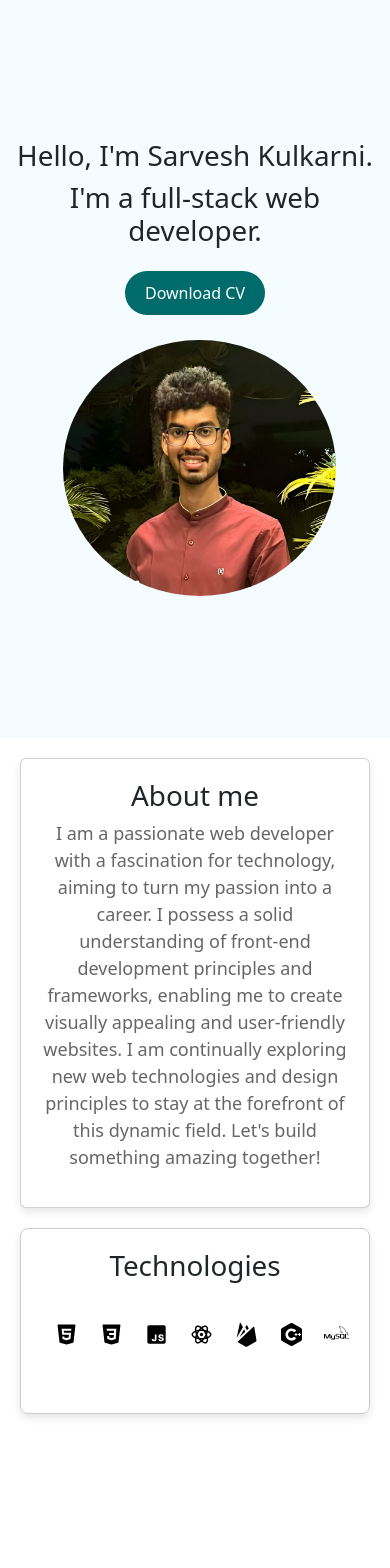
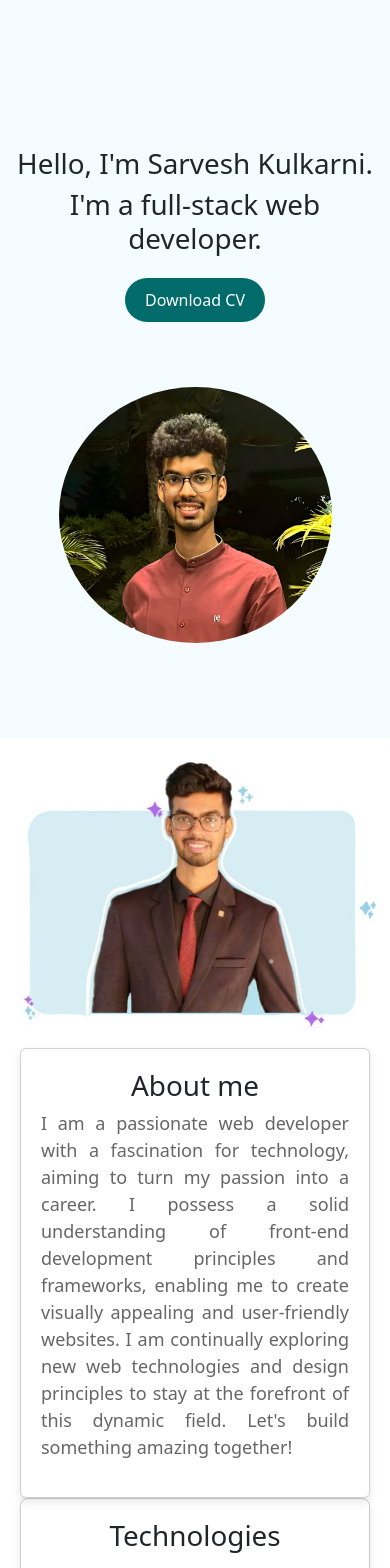
Before and after one commit to SarveshKulkarni1111/Portfolio, a React (Create React App) app: page / in a window 390 px wide. Shown: the part 80-1648 px from the top of the page. Built offline with nearby package versions, Linux system fonts and the light colour scheme.

Commit message:
Final fixes

```diff
--- a/public/index.html
+++ b/public/index.html
@@ -13,6 +13,7 @@
     />
     <link rel="apple-touch-icon" href="%PUBLIC_URL%/logo192.png" />
     <link rel="manifest" href="%PUBLIC_URL%/manifest.json" />
+    <meta name="viewport" content="width=device-width, initial-scale=1, maximum-scale=1, user-scalable=0">
     <link rel="stylesheet" href="https://cdnjs.cloudflare.com/ajax/libs/font-awesome/5.15.3/css/all.min.css" integrity="sha384-B4gt1jrGC7Jh4AgTPSdUtOBvfO8sh+Wy4L0+85J9LynRTScC3tSnGoY7wR95dj" crossorigin="anonymous" />
 
     <title>Sarvesh Kulkarni Portfolio</title>
--- a/src/components/about/About.jsx
+++ b/src/components/about/About.jsx
@@ -2,10 +2,15 @@ import React from 'react'
 import "./about.css"
 import image2 from "../../assets/profile2.png";
 import image3 from "../../assets/profile3.jpg";
+import image4 from "../../assets/profile4.jpg";
 
 const About = () => {
   return (
-    <div id='about'>
+    <div id='about' className="about-container">
+     <div className="image-container">
+    <img src={image4} alt="profile img" />
+    </div>
+    <div className="content-container1">
     <div className="card">
     <h1>About me</h1>
     <p>I am a passionate web developer with a fascination for technology, aiming to turn my passion into a career. I possess a solid understanding of front-end development principles and frameworks, enabling me to create visually appealing and user-friendly websites.
@@ -40,6 +45,7 @@ I am continually exploring new web technologies and design principles to stay at
 </svg></li>
 </ul>
 </div>
+</div>
     </div>
   )
 }
--- a/src/components/about/about.css
+++ b/src/components/about/about.css
@@ -1,15 +1,15 @@
 /* Card.css */
 
-#about{
+/* #about{
   height: 75vh;
-}
+} */
 
 .card {
     border: 1px solid #ccc;
     border-radius: 8px;
     padding: 20px;
     margin-top: 140px;
-    margin-left: 700px;
+    margin-left: 200px;
     margin-right: 20px;
     box-shadow: 0 4px 8px rgba(0, 0, 0, 0.1);
   }
@@ -20,7 +20,7 @@
     border-radius: 8px;
     padding: 20px;
     margin-top: 70px;
-    margin-left: 700px;
+    margin-left: 200px;
     margin-right: 20px;
     box-shadow: 0 4px 8px rgba(0, 0, 0, 0.1);
   }
@@ -32,6 +32,7 @@
   p {
     color: #666;
     font-size: 18px;
+    text-align: justify;
   }
   ul {
     list-style: none; /* Remove default list styles */
@@ -41,16 +42,54 @@
 }
 li {
 
-    margin-right: 20px; /* Add spacing between list items */
+    margin-right: 20px;
     margin-left: 20px;
+}
+
+
+.about-container {
+  display: flex;
+  justify-content: space-between;
+  align-items: center;
+  padding: 20px;
+}
+
+.image-container {
+  flex: 1;
+  margin-right: 20px;
+
+}
+
+.image-container img {
+  width: 100%;
+  border-radius: 8px;
+}
+
+.content-container1 {
+  flex: 2;
 }
 
 @media (max-width: 768px) {
     .card, .card1 {
-      margin: 20px; /* Adjust the margin for smaller screens */
+      margin: 0px;
     }
-    #about{
+    /* #about{
       height: 100vh;
+    } */
+
+    .about-container {
+      flex-direction: column; /* Stack flex items vertically on smaller screens */
+      align-items: stretch; /* Stretch items to fill the container */
+    }
+
+    .image-container {
+      margin-right: -12px;
+      margin-bottom: 20px;
+
+    }
+
+    .content-container1 {
+      flex: 1; /* Take up full width on smaller screens */
     }
   }
 
@@ -67,7 +106,7 @@ li {
         width: 25px;
         height: 25px;
     }
-    #about{
+    /* #about{
       height: 100vh;
-    }
+    } */
   }
--- a/src/components/awards/awards.css
+++ b/src/components/awards/awards.css
@@ -33,7 +33,7 @@
 
 
   #awards{
-    height: 100vh;
+    height: 95vh;
   }
 
   .responsive-slider-container {
--- a/src/components/contact/contact.css
+++ b/src/components/contact/contact.css
@@ -20,7 +20,6 @@
   #message {
     height: 185px;
 }
-
 
   .form-control {
     width: 100%;
@@ -58,7 +57,7 @@
 
   @media (max-width: 768px) {
     .contact-form {
-        margin: 10px;
+        margin: 12px;
         margin-top: 30px;
         margin-bottom: 50px;
     }
--- a/src/components/header/header.css
+++ b/src/components/header/header.css
@@ -16,8 +16,8 @@
   border-radius: 50%;
   width: 25%;
   height: auto;
-  margin-top: 20px;
-  margin-left: 80px;
+  margin-left: 100px;
+  margin-right: 60px;
 }
 
 /* Style the link */
@@ -51,23 +51,36 @@ button:hover {
 @media (max-width: 768px) {
   .rounded-image {
     width: 50%;
-    margin-right: 72px;
+    margin-right: 100px;
+    margin-top: 50px;
 }
 
   .header-container {
       padding-top: 10%;
       flex-direction: column;
   }
+
+  .content-container {
+    display: flex;
+    flex-direction: column;
+    text-align: center;
+    margin-top: 50px;
+  }
 }
 
 @media (max-width: 480px) {
   .rounded-image {
         width: 70%;
-        margin-top: 10px;
+        margin-bottom: 85px;
     }
 
   .header-container {
       padding-top: 5%;
       flex-direction: column;
   }
+  .content-container {
+    display: flex;
+    flex-direction: column;
+    text-align: center;
+    margin-top: 140px;  }
 }
```
Also changed, not shown: src/assets/profile4.jpg (added).
